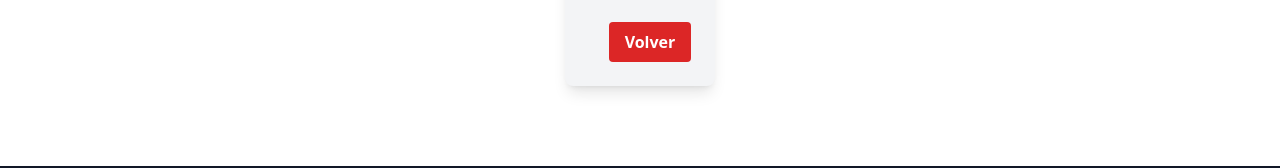
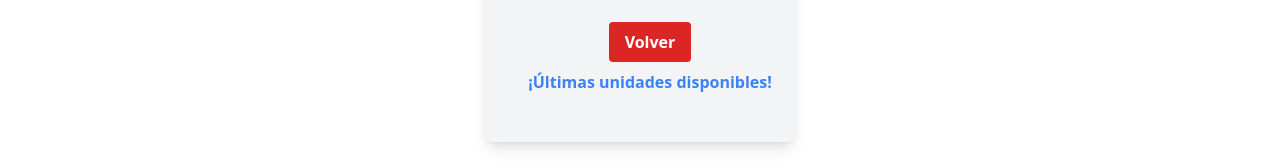
Before and after one commit to makzzer/funko-strapi, a React (Vite) app: page /productodetalle/1 in a window 1280 px wide. Shown: the part 370-538 px from the top of the page. Built offline with nearby package versions, Linux system fonts and the light colour scheme; no server answers.

Commit message:
agregado unidades disponibles

```diff
--- a/src/pages/DetallesProducto.jsx
+++ b/src/pages/DetallesProducto.jsx
@@ -32,6 +32,7 @@ const DetallesProducto = () => {
           tag1: item.attributes.tag1,
           tag2: item.attributes.tag2,
           description: item.attributes.description, // Agregado
+          cantidadDisponible: item.attributes.cantidad,
         }));
 
         setProductos(datosAdaptados);
@@ -103,9 +104,7 @@ const DetallesProducto = () => {
             <p className="text-gray-600 text-justify">
               {productoSeleccionado?.description}
             </p>
-
-
-        <div className="mx-auto md:mt-8 mt-6 items-end flex">
+            <div className="mx-auto md:mt-8 mt-6 items-end flex">
               <button
                 className="bg-red-600 hover:bg-red-800 text-white font-bold py-2 px-4 rounded"
                 onClick={volverPT}
@@ -114,18 +113,13 @@ const DetallesProducto = () => {
               </button>
             </div>
 
-
-
+            <div className="mx-auto mt-2 items-end flex">
+              <span className="text-blue-500 mb-6 font-semibold text-transform:uppercase">
+                ¡Últimas {productoSeleccionado?.cantidadDisponible} unidades disponibles!
+              </span>
+            </div>
           </div>
-
-
-
-
         </div>
-
-
-
-
       </div>
     </>
   );
```
